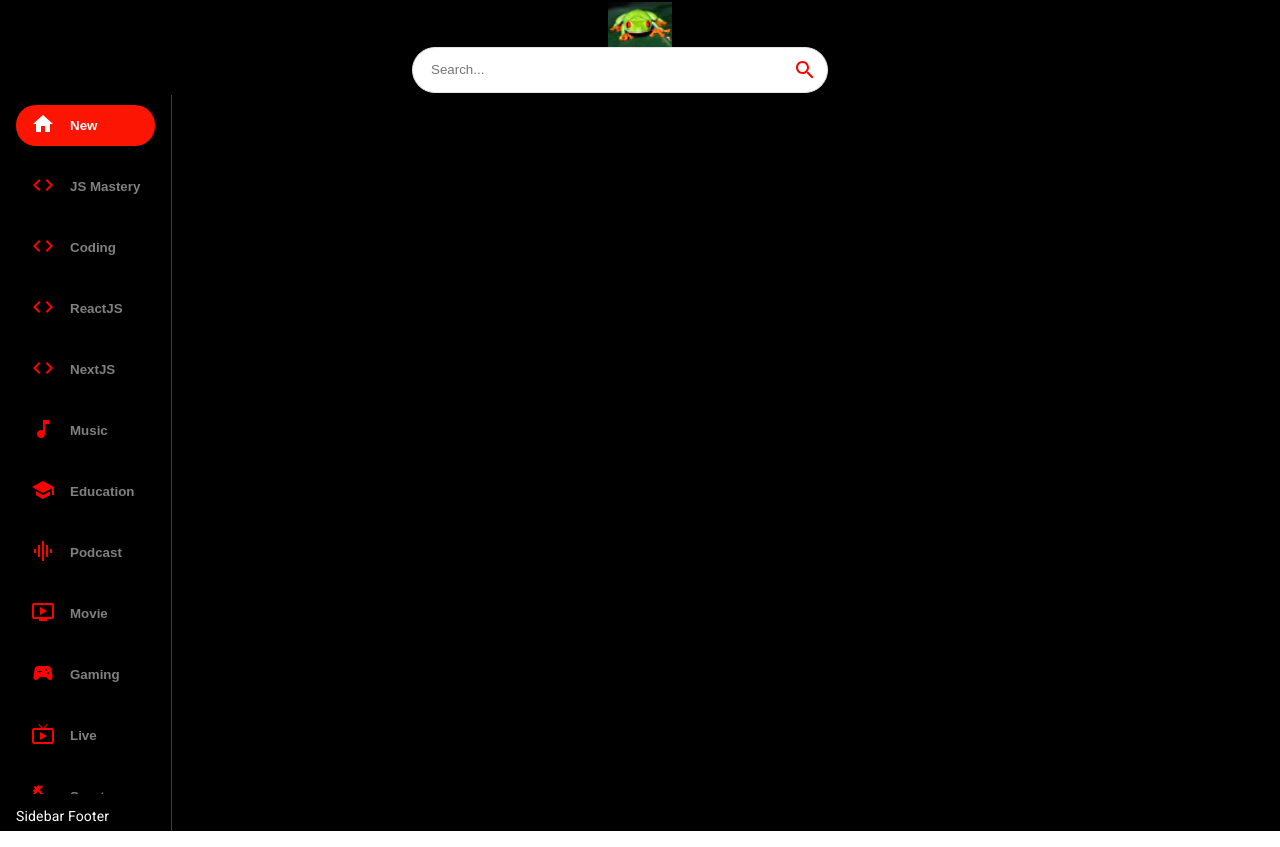
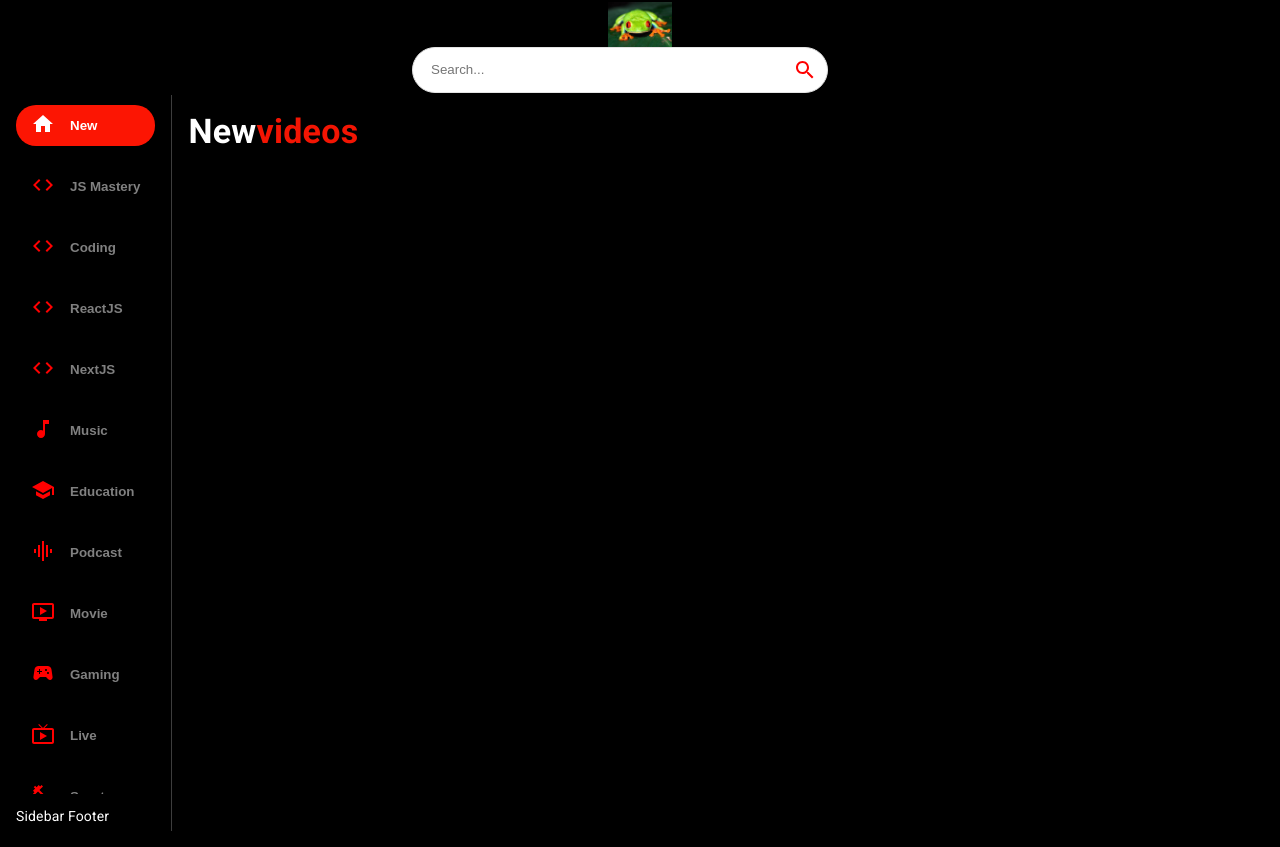
Before and after one commit to Flawlessgod/youtube_analogue, a React (Create React App) app: page / in a window 1280 px wide. Built offline with nearby package versions, Linux system fonts and the light colour scheme.

Commit message:
setup videos component

```diff
--- a/src/components/Feed.jsx
+++ b/src/components/Feed.jsx
@@ -1,6 +1,6 @@
 import { useState, useEffect } from "react";
 import { Box, Stack, Typography, typography } from "@mui/material";
-import { Sidebar } from ".";
+import { Sidebar, Videos } from "./";
 
 const Feed = () => {
   return (
@@ -21,6 +21,20 @@
           Sidebar Footer
         </Typography>
       </Box>
+
+      <Box p={2} sx={{ overflow: "auto", height: "90vh", flex: 2 }}>
+        <Typography
+          variant="h4"
+          fontWeight="bold"
+          mb={2}
+          sx={{ color: "white" }}
+        >
+          New
+          <span style={{ color: "#F31503" }}>videos</span>
+        </Typography>
+
+        <Videos />
+      </Box>
     </Stack>
   );
 };
--- a/src/components/Sidebar.jsx
+++ b/src/components/Sidebar.jsx
@@ -30,6 +30,7 @@
         >
           {category.icon}
         </span>
+
         <span
           style={{
             opacity: category.name === selectedCategory ? "1" : "0.5",
--- /dev/null
+++ b/src/components/Videos.jsx
@@ -0,0 +1,7 @@
+import React from "react";
+
+const Videos = () => {
+  return <div>Videos</div>;
+};
+
+export default Videos;
--- a/src/components/index.js
+++ b/src/components/index.js
@@ -5,3 +5,4 @@
 export { default as VideoDetail } from "./VideoDetail";
 export { default as SearchBar } from "./SearchBar";
 export { default as Sidebar } from "./Sidebar";
+export { default as Videos } from "./Videos";
```
